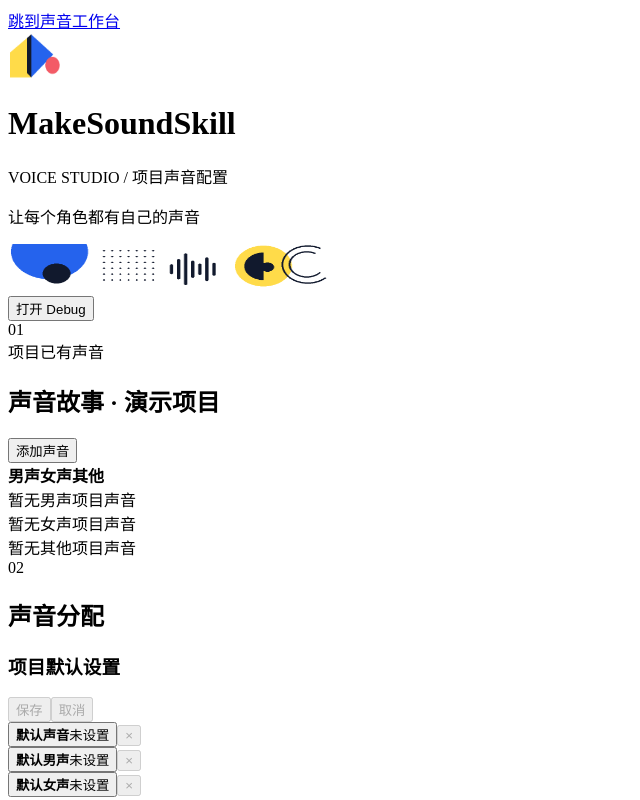
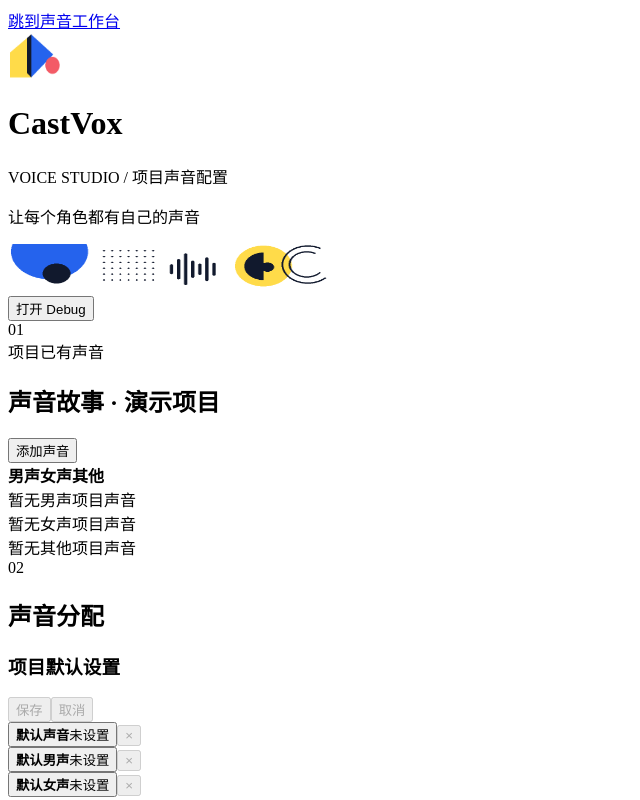
Before and after one commit to Ace199/CastVox-Skill, a website with bundled scripts: page web/index.html in a window 1280 px wide. Shown: the top 800 px of the page, without its empty margins (0-640 px from the left). Built offline with nearby package versions, Linux system fonts and the light colour scheme; files whose address does not match are found by name.

Commit message:
Rename Voice Studio branding to CastVox

```diff
--- a/web/index.html
+++ b/web/index.html
@@ -9,11 +9,11 @@
   <link rel="stylesheet" href="css/studio.css">
   <link rel="stylesheet" href="css/v16.css">
   <link rel="stylesheet" href="css/refresh.css?v=visual-1">
-  <title>Voice Studio V1.6 · 项目声音配置</title>
+  <title>CastVox · Voice Studio</title>
 </head>
 <body>
   <a class="skip-link" href="#workspace">跳到声音工作台</a>
-  <header><div class="studio-brand"><img class="brand-geometry" src="assets/SoundMaker_UI_Assets/brand_geometry.png" alt="" width="54" height="48"><div><h1>MakeSoundSkill</h1><span class="eyebrow">VOICE STUDIO / 项目声音配置</span></div></div><p class="brand-tagline">让每个角色都有自己的声音</p><img class="header-decoration" src="assets/SoundMaker_UI_Assets/header_sound_geometry.png" alt="" width="320" height="48"><div class="header-actions"><button id="debug-toggle" aria-expanded="false" aria-controls="debug-panel" hidden>打开 Debug</button></div></header>
+  <header><div class="studio-brand"><img class="brand-geometry" src="assets/SoundMaker_UI_Assets/brand_geometry.png" alt="" width="54" height="48"><div><h1>CastVox</h1><span class="eyebrow">VOICE STUDIO / 项目声音配置</span></div></div><p class="brand-tagline">让每个角色都有自己的声音</p><img class="header-decoration" src="assets/SoundMaker_UI_Assets/header_sound_geometry.png" alt="" width="320" height="48"><div class="header-actions"><button id="debug-toggle" aria-expanded="false" aria-controls="debug-panel" hidden>打开 Debug</button></div></header>
   <main id="workspace" aria-label="声音工作台">
     <section class="panel startup-help" aria-labelledby="startup-title">
       <h2 id="startup-title">工作台尚未加载</h2>
```
Also changed, not shown: README.md.
